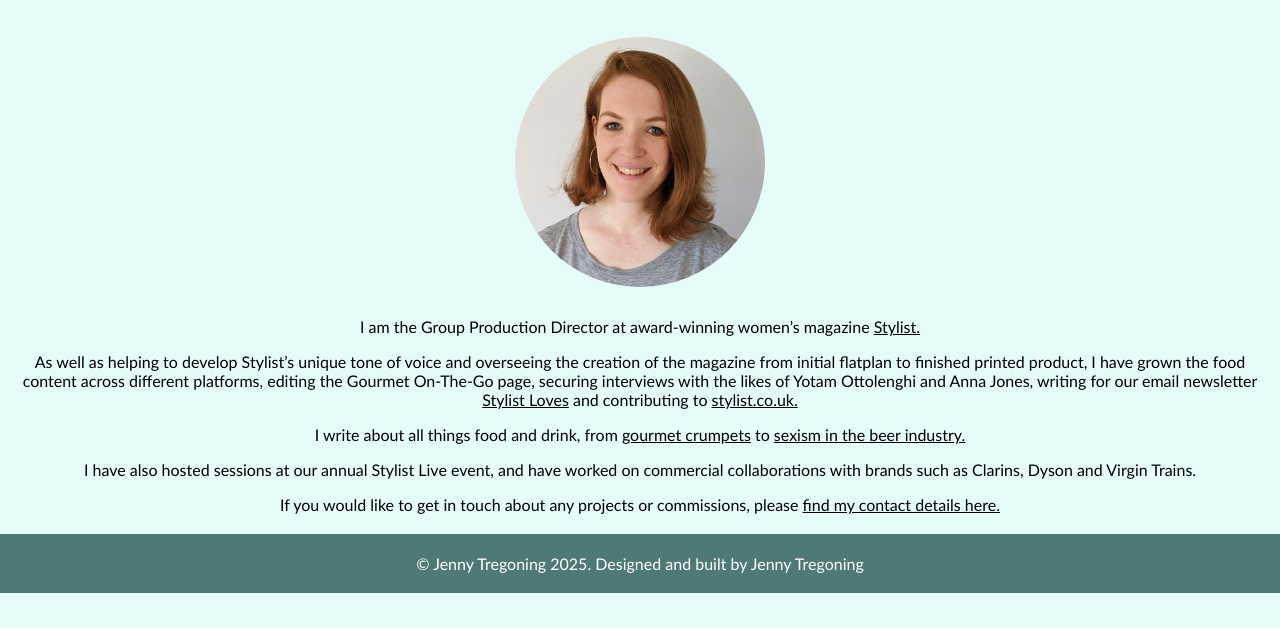
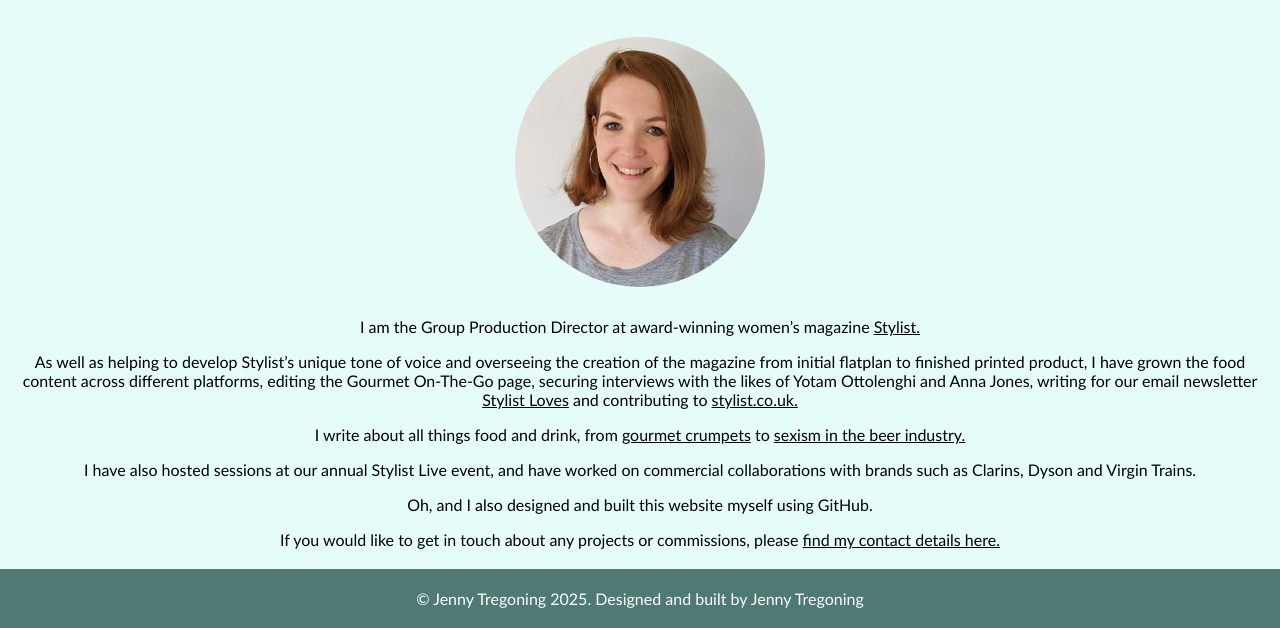
Before and after one commit to jennytregoning/jennytregoning.github.io, a plain HTML site: page index.html in a window 1280 px wide. Shown: the part 330-958 px from the top of the page. Before the commit the page ends 923 px from the top, so only its background shows below. Drawn offline with nearby package versions, Linux system fonts and the light colour scheme; a web font is replaced by a local one.

Commit message:
Update index.html

```diff
--- a/index.html
+++ b/index.html
@@ -53,6 +53,9 @@
         worked on commercial collaborations with brands such as Clarins, Dyson
         and Virgin Trains.
       </p>
+       <p>
+        Oh, and I also designed and built this website myself using GitHub.
+      </p>
       <div class="lastpar">
         If you would like to get in touch about any projects or commissions,
         please
```
